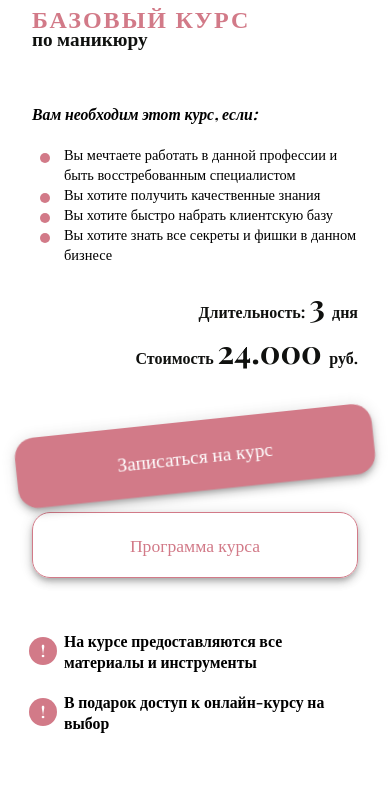
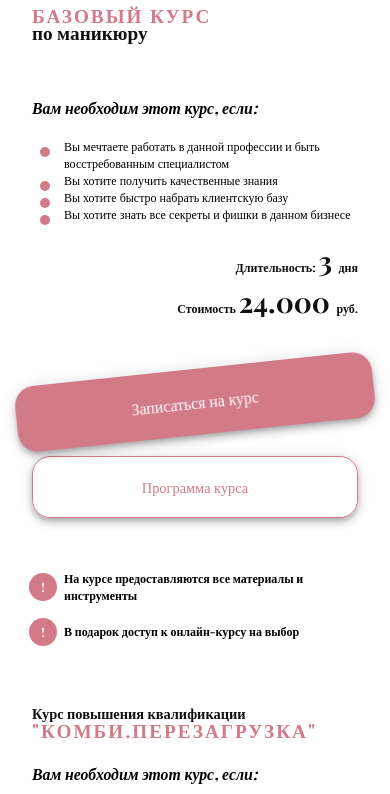
Before and after one commit to vic-samoylik-999/multilink-3, a plain HTML site: page index.html in a window 390 px wide. Shown: the part 1376-2170 px from the top of the page. Drawn offline with nearby package versions, Linux system fonts and the light colour scheme.

Commit message:
Update styles.css

```diff
--- a/css/styles.css
+++ b/css/styles.css
@@ -118,7 +118,7 @@ body {
 
 @media screen and (max-width: 600px) {
     .title {
-        font-size: 1.5rem;
+        font-size: 1.2rem;
     }
 }
 
@@ -131,7 +131,14 @@ body {
 .subtitle-top {
     font-weight: 600;
     font-size: 1.2rem;
-    margin-bottom: -1.75rem;
+    margin-bottom: -1.5rem;
+}
+
+@media screen and (max-width: 600px) {
+    .subtitle-top {
+        font-size: .9rem;
+        padding-bottom: .15rem;
+    }
 }
 
 .btn {
@@ -144,6 +151,12 @@ body {
     padding: 20px 0;
     text-align: center;
     font-size: 1.1rem;
+}
+
+@media screen and (max-width: 600px) {
+    .btn {
+        font-size: .9rem;
+    }
 }
 
 .btn-hollow {
@@ -514,7 +527,7 @@ body {
 
 @media screen and (max-width: 600px) {
     .courses__list {
-        font-size: 0.9rem;
+        font-size: 0.75rem;
     }
 }
 
@@ -544,6 +557,17 @@ body {
 .ourses__outro-span {
     font-size: 2rem;
 }
+
+@media screen and (max-width: 600px) {
+    .courses__outro-text {
+        font-size: .75rem;
+    }
+
+    .ourses__outro-span {
+    font-size: 1.75rem;
+    }
+}
+
 .courses__button-section {
     display: flex;
     flex-direction: column;
@@ -553,6 +577,12 @@ body {
 
 .courses__disclaimer {
 
+}
+
+@media screen and (max-width: 600px) {
+    .courses__disclaimer-item {
+        font-size: .75rem;
+    }
 }
 .courses__disclaimer-list {
     display: flex;
```
